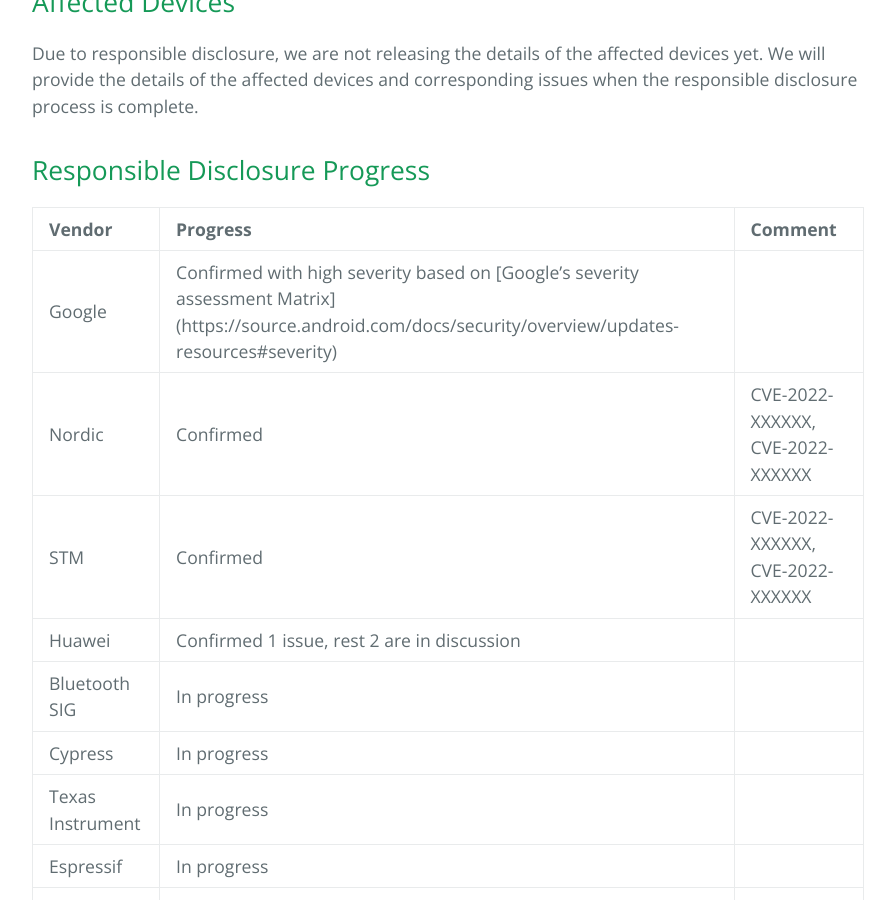
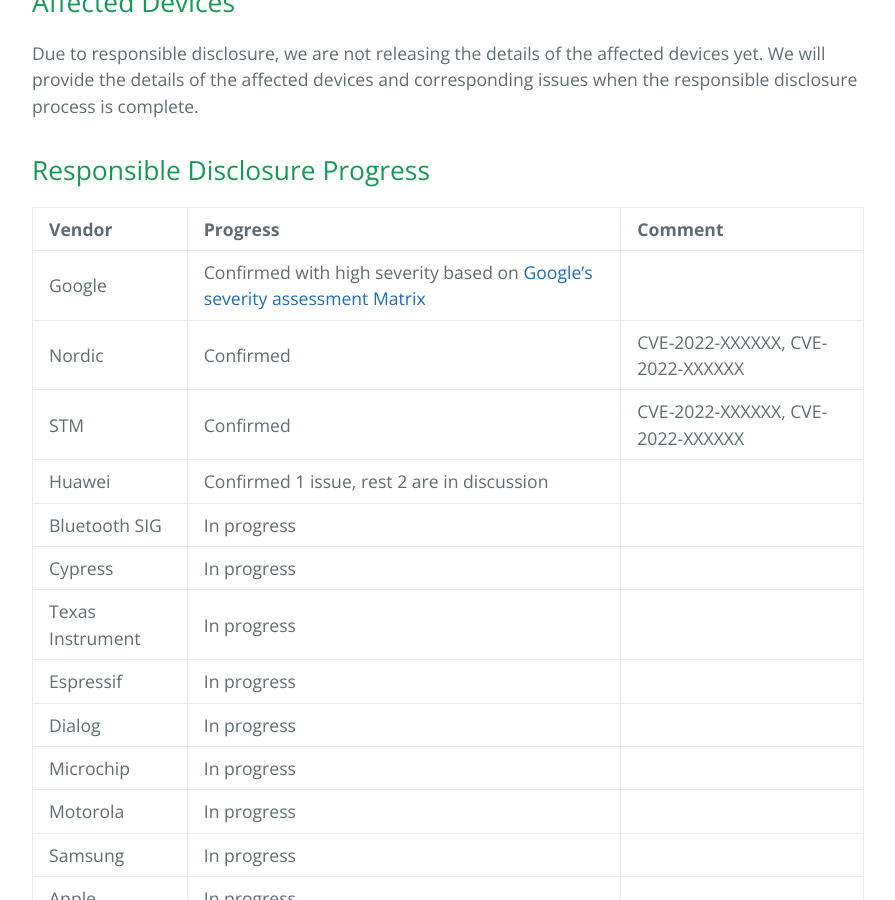
Before and after one commit to BLEDiff/BLEdiff.github.io, a Jekyll site: the page built from index.md, in a window 1280 px wide and 900 px high, scrolled down 768 px. Shown: the whole window, without its empty margins (192-1087 px from the left). Built offline with Jekyll 4.4.1, drawn with Linux system fonts in a browser that asks for light colours; some of the changed lines change nothing that is shown.

Commit message:
Update index.md

```diff
--- a/index.md
+++ b/index.md
@@ -14,7 +14,7 @@
 
 | Vendor           | Progress                                                         | Comment                          |
 |:-----------------|:---------------------------------------------------------------- |:---------------------------------|
-| Google           | Confirmed with high severity based on [Google's severity assessment Matrix] (https://source.android.com/docs/security/overview/updates-resources#severity)        |                                  |
+| Google           | Confirmed with high severity based on <a href="https://source.android.com/docs/security/overview/updates-resources#severity"> Google's severity assessment Matrix </a>           |                                  |
 | Nordic           | Confirmed                                                        | CVE-2022-XXXXXX, CVE-2022-XXXXXX |
 | STM              | Confirmed                                                        | CVE-2022-XXXXXX, CVE-2022-XXXXXX |
 | Huawei           | Confirmed 1 issue, rest 2 are in discussion                      |                                  |
```
